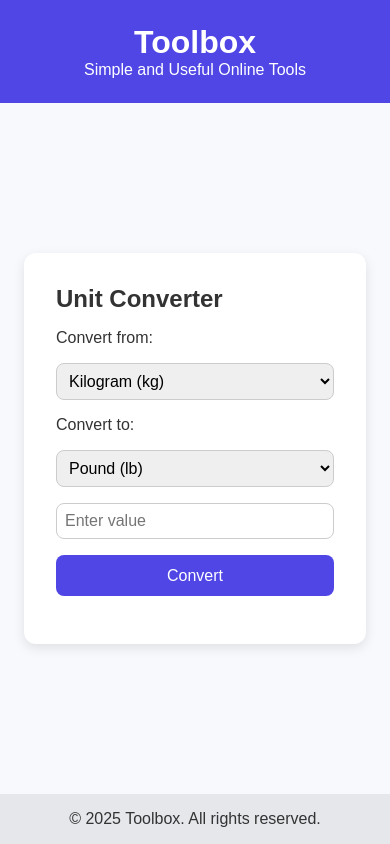
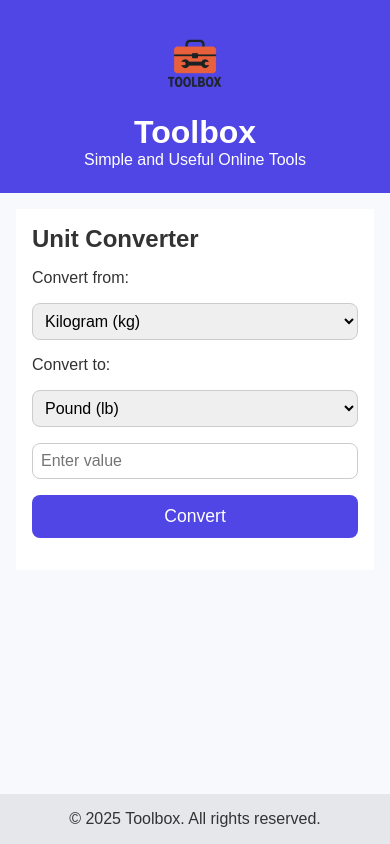
Before and after one commit to Sorajuro/Toolbox, a plain HTML site: page index.html in a window 390 px wide. Drawn offline with Linux system fonts and the light colour scheme.

Commit message:
Add files via upload

```diff
--- a/index.html
+++ b/index.html
@@ -5,9 +5,11 @@
   <meta name="viewport" content="width=device-width, initial-scale=1.0" />
   <title>Toolbox – Online Converters</title>
   <link rel="stylesheet" href="style.css" />
+  <link rel="icon" href="favicon.ico" type="image/x-icon" />
 </head>
 <body>
   <header>
+    <img src="logo.png" alt="Toolbox Logo" class="logo" />
     <h1>Toolbox</h1>
     <p>Simple and Useful Online Tools</p>
   </header>
--- a/style.css
+++ b/style.css
@@ -33,8 +33,8 @@ main {
   padding: 2rem;
   border-radius: 12px;
   box-shadow: 0 4px 12px rgba(0, 0, 0, 0.1);
+  width: 100%;
   max-width: 400px;
-  width: 100%;
 }
 
 .converter h2 {
@@ -81,3 +81,26 @@ footer {
   padding: 1rem;
   background-color: #e5e7eb;
 }
+
+/* Amélioration mobile */
+@media (max-width: 600px) {
+  main {
+    padding: 1rem;
+    align-items: flex-start;
+  }
+  .converter {
+    padding: 1rem;
+    border-radius: 0;
+    box-shadow: none;
+    max-width: 100%;
+  }
+  .converter button {
+    font-size: 1.1rem;
+  }
+}
+
+.logo {
+  max-width: 80px;
+  display: block;
+  margin: 0 auto 10px auto;
+}
```
Also changed, not shown: favicon.ico (added), logo.png (added).
